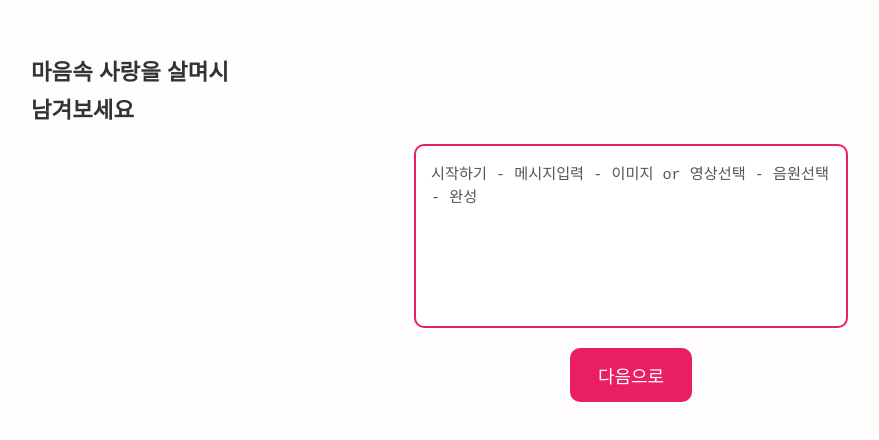
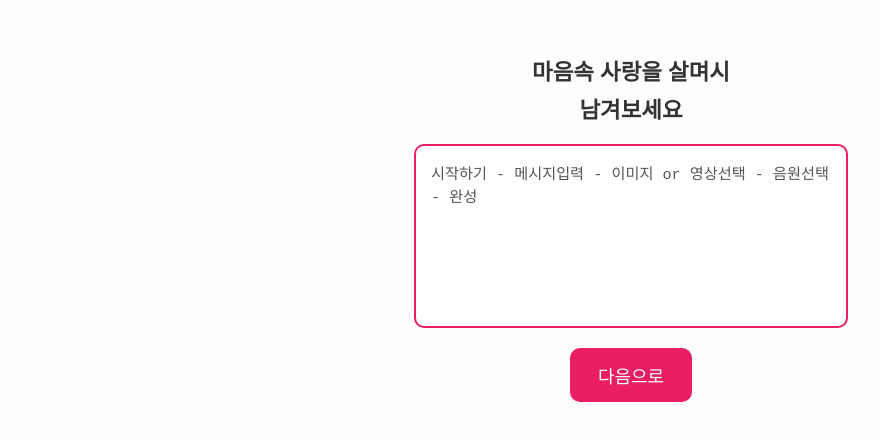
Before and after one commit to xeon-243859/ppongtok-app, a React (Vite) app: page /love/form in a window 1280 px wide. Shown: the part 212-652 px from the top of the page, without its empty margins (9-888 px from the left). Built offline with nearby package versions, Linux system fonts and the light colour scheme.

Commit message:
🎯 타자체 두 줄 문구 중앙 정렬: text-align + margin + display block 적용

```diff
--- a/src/pages/LoveFormPage.css
+++ b/src/pages/LoveFormPage.css
@@ -2,6 +2,7 @@
   display: flex;
   flex-direction: column;
   align-items: center;
+  text-align: center;
   justify-content: center;
   height: 100vh;
   padding: 40px;
@@ -64,6 +65,8 @@
 
 .form-title-line1,
 .form-title-line2 {
+  text-align: center; /* ✅ 텍스트 가운데 정렬 */
+  display: block;     /* ✅ inline이 아닌 block 요소로 지정 */
   font-size: 1.4rem;
   font-weight: bold;
   color: #333;
```
